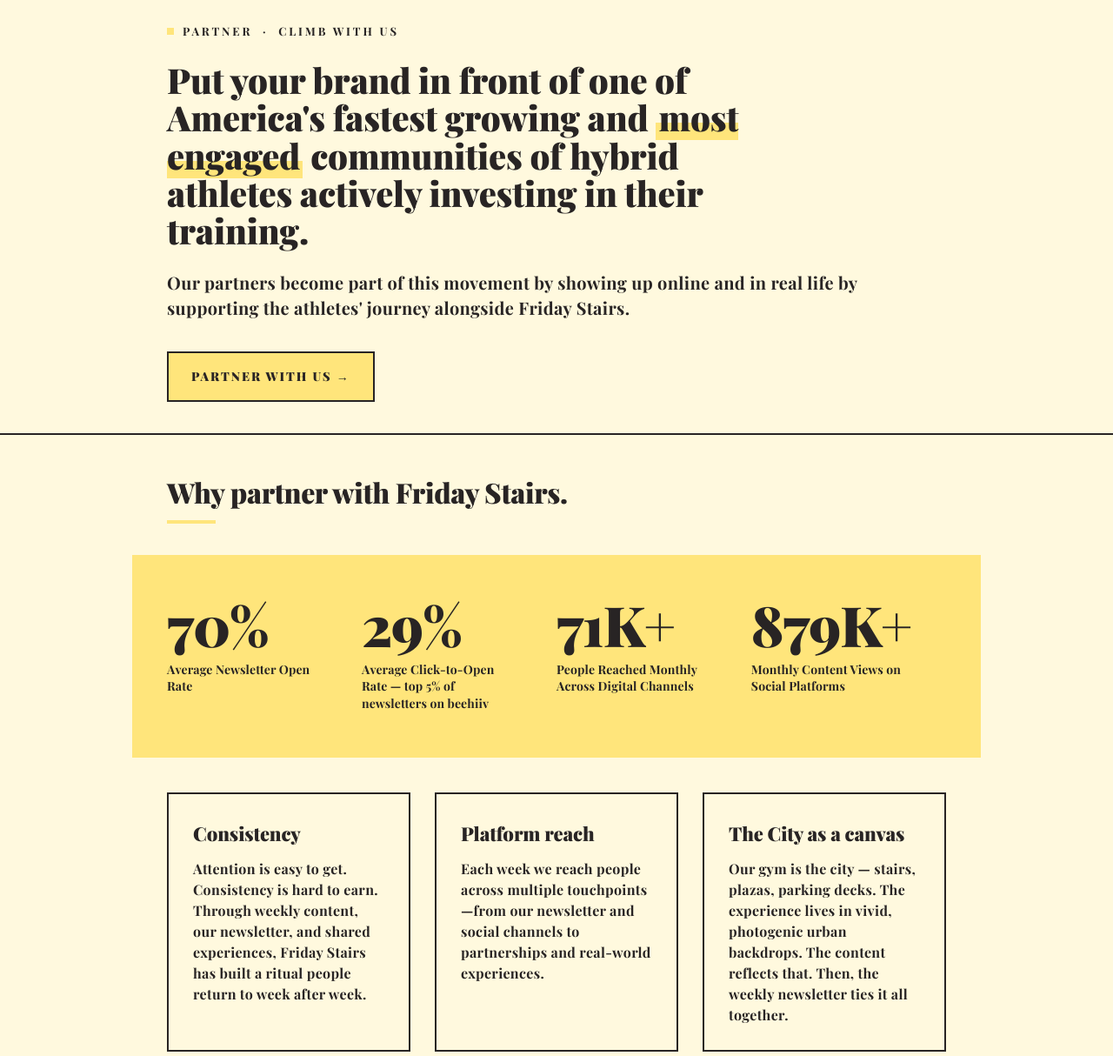
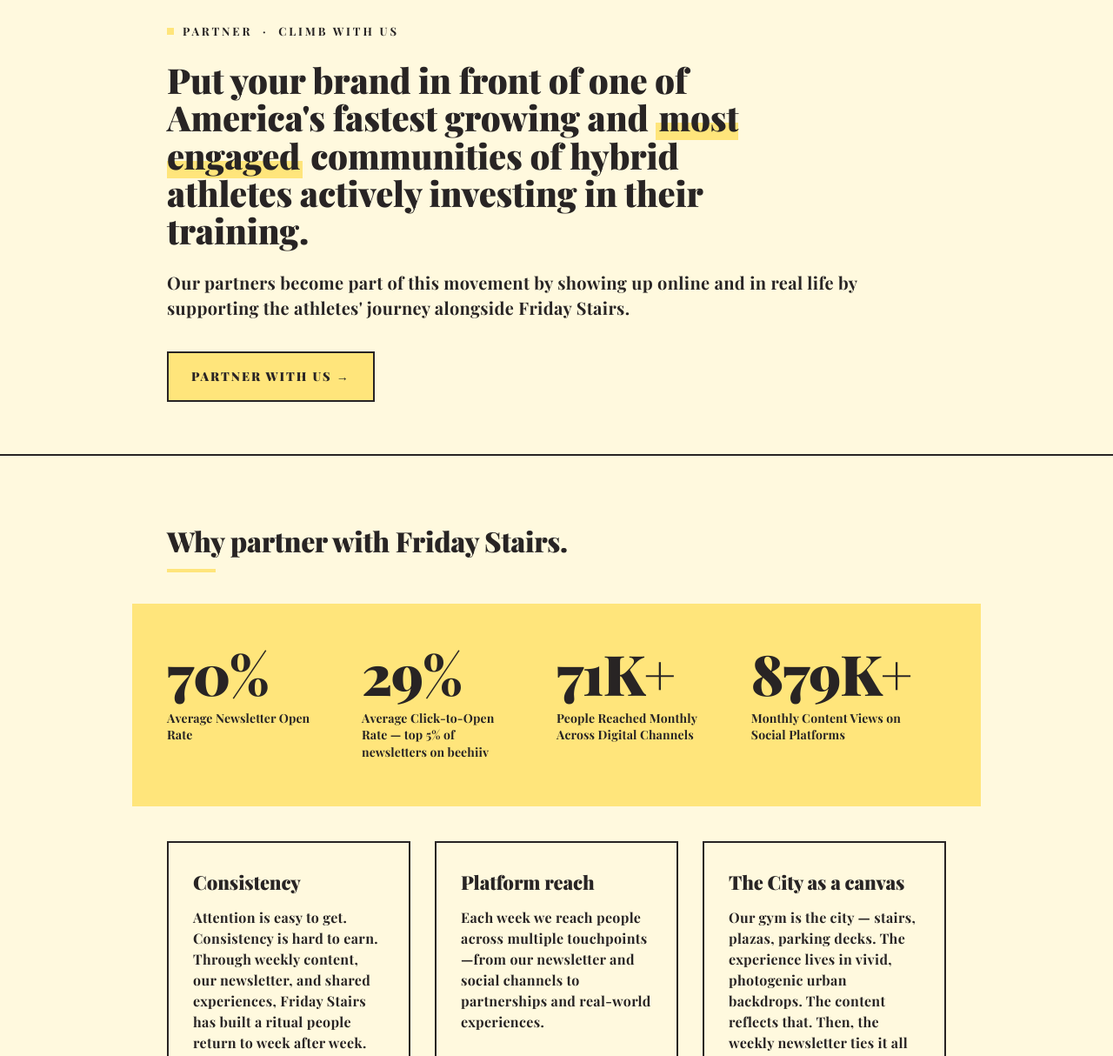
Before and after one commit to jht243/friday-stairs, a website: page footwork/partnership.html in a window 1280 px wide. Shown: the part 84-1298 px from the top of the page at 87% size. Drawn offline with nearby package versions, Linux system fonts and the light colour scheme; a web font is replaced by a local one.

Commit message:
Revert "Partner page: reduce hero-to-first-section whitespace ~40%"
This reverts commit d26e1a85a82e2c340299a9e13c1208ff9d417f9d.

```diff
--- a/footwork/partnership.html
+++ b/footwork/partnership.html
@@ -100,7 +100,7 @@
      (header-row margin-bottom). Header padding-bottom is 24px, so an
      8px hero top padding lands the same ~32px above the eyebrow. */
   .hero {
-    padding: 8px 0 36px;
+    padding: 8px 0 60px;
     border-bottom: 2px solid var(--fs-dark);
   }
   .eyebrow {
@@ -159,8 +159,6 @@
   /* ===== Sections ===== */
   section { padding: 80px 0; border-bottom: 1px solid rgba(40,36,36,0.15); }
   section:last-of-type { border-bottom: 0; }
-  /* Tighten the gap between the hero and the first section (~40% less). */
-  .hero + section { padding-top: 48px; }
   /* Match homepage section headers (h2 = 32px desktop). */
   h2 {
     font-family: 'Playfair Display', Georgia, serif;
```
